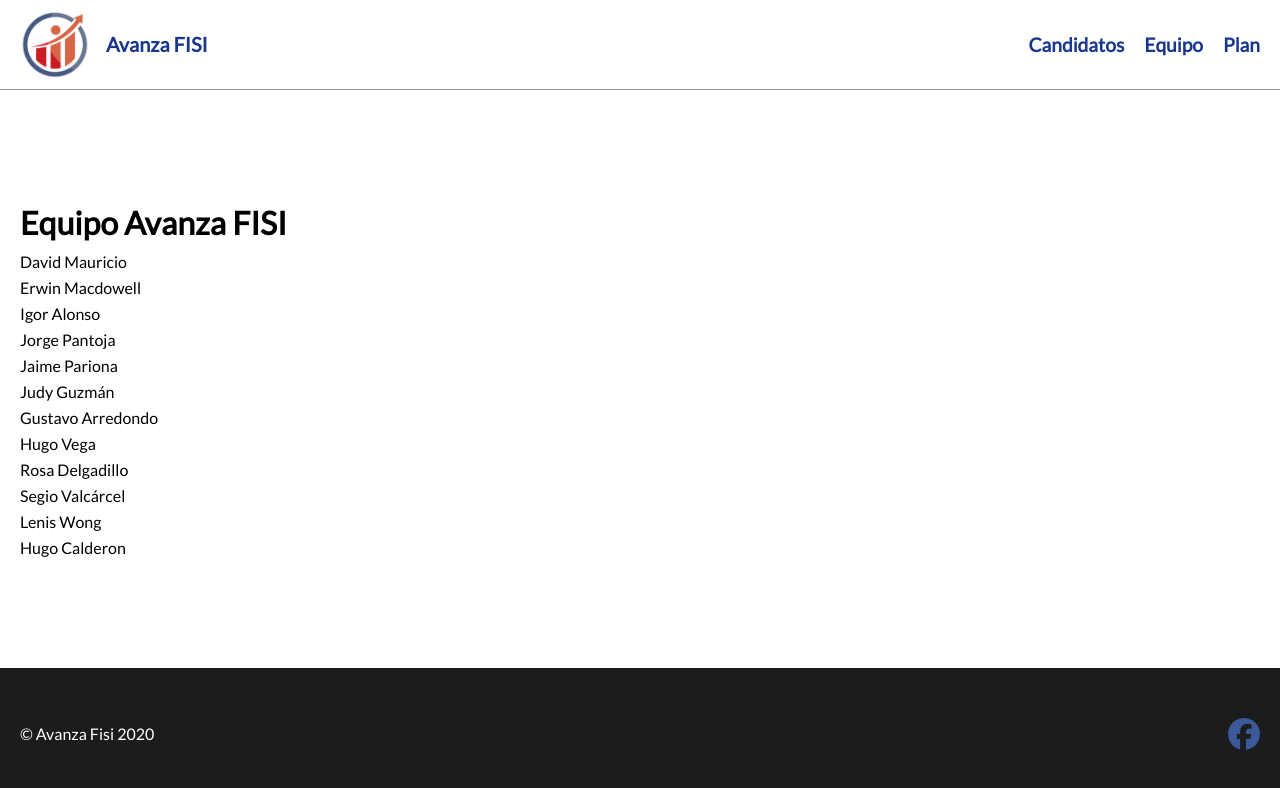
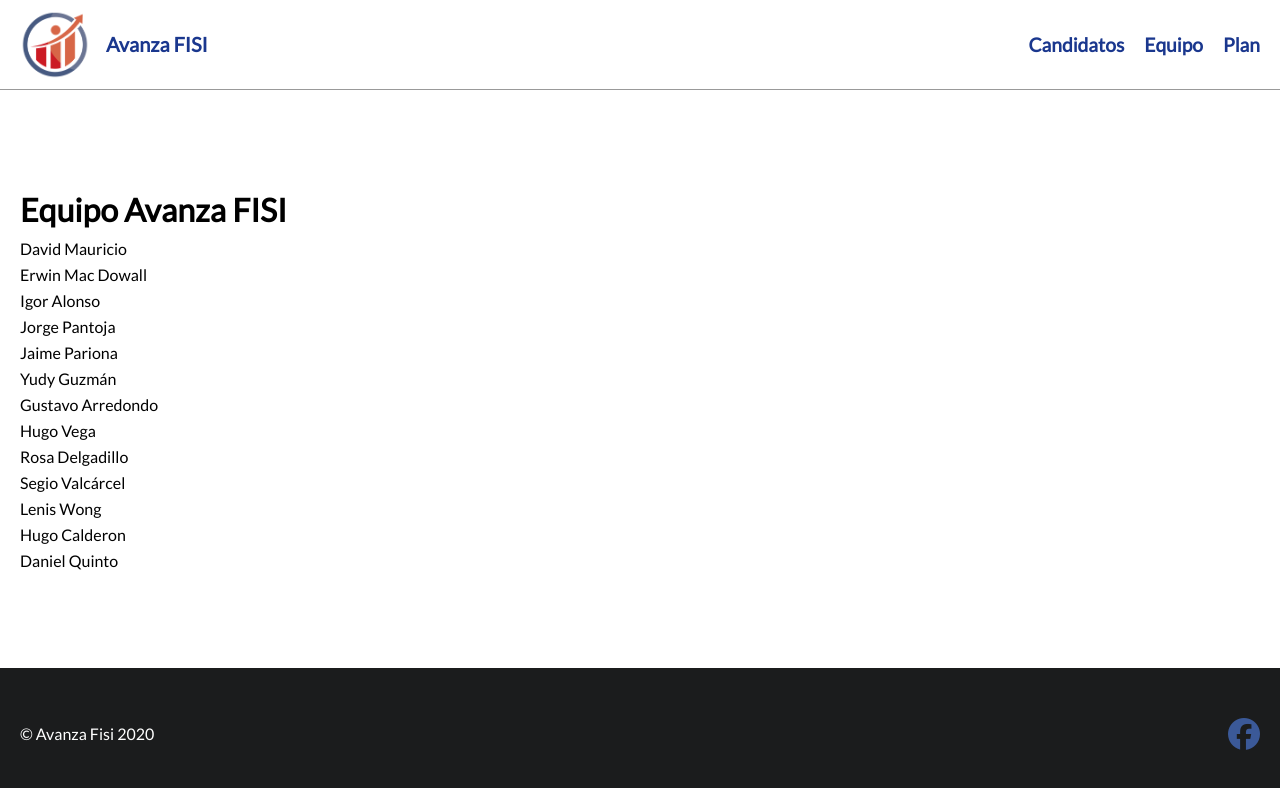
Before and after one commit to Dede1421/Campaign, a Vue app: page /equipo in a window 1280 px wide. Shown: the top 788 px of the page. Built offline with nearby package versions, Linux system fonts and the light colour scheme.

Commit message:
Se corrigió nombres y el lema

```diff
--- a/src/views/Home/Home.vue
+++ b/src/views/Home/Home.vue
@@ -4,7 +4,7 @@
       <div class="bg-container">
         <div class="banner">
           <div class="content">
-            <h1>Avanzemos juntos</h1>
+            <h1>Avancemos juntos</h1>
           </div>
           <div>
             <h2>Para decano vota por el N°1</h2>
@@ -63,7 +63,7 @@ export default {
 }
 
 .bg-container {
-  background-color: rgba(0, 0, 0, 0.6);
+  background-color: rgba(0, 0, 0, 0.3);
   height: 100%;
 }
 
--- a/src/views/Team/Team.vue
+++ b/src/views/Team/Team.vue
@@ -2,17 +2,18 @@
   <div class="container-team">
     <h1>Equipo Avanza FISI</h1>
     <p>David Mauricio</p>
-    <p>Erwin Macdowell</p>
+    <p>Erwin Mac Dowall</p>
     <p>Igor Alonso</p>
     <p>Jorge Pantoja</p>
     <p>Jaime Pariona</p>
-    <p>Judy Guzmán</p>
+    <p>Yudy Guzmán</p>
     <p>Gustavo Arredondo</p>
     <p>Hugo Vega</p>
     <p>Rosa Delgadillo</p>
     <p>Segio Valcárcel</p>
     <p>Lenis Wong</p>
     <p>Hugo Calderon</p>
+    <p>Daniel Quinto</p>
   </div>
 </template>
 
```
